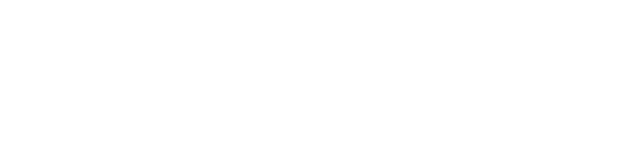
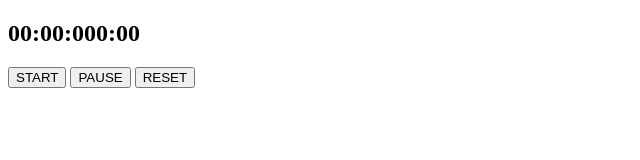
Before and after one commit to jboyle1/test-stopwatch, a plain HTML site: page index.html in a window 1280 px wide. Shown: the whole page, without its empty margins (0-640 px from the left). Drawn offline with Linux system fonts and the light colour scheme.

Commit message:
Set up HTML semantic structure and section with a h1 timer read out (hours, minutes, seconds and milliseconds). Also created three buttons to interact with stopwatch (start, pause and reset). I used IDs to link to script.js.

```diff
--- a/index.html
+++ b/index.html
@@ -8,6 +8,13 @@
         <link rel="stylesheet" href="assets/css/styles.css">
     </head>
     <body>
-
+        <section>
+            <h1>
+                <time>00:00:000:00</time>
+            </h1>
+            <button id="start">START</button>
+            <button id="stop">PAUSE</button>
+            <button id="clear">RESET</button>
+        </section>
     </body>
 </html>
```
Lines whose indentation alone changed are shown as unchanged.
